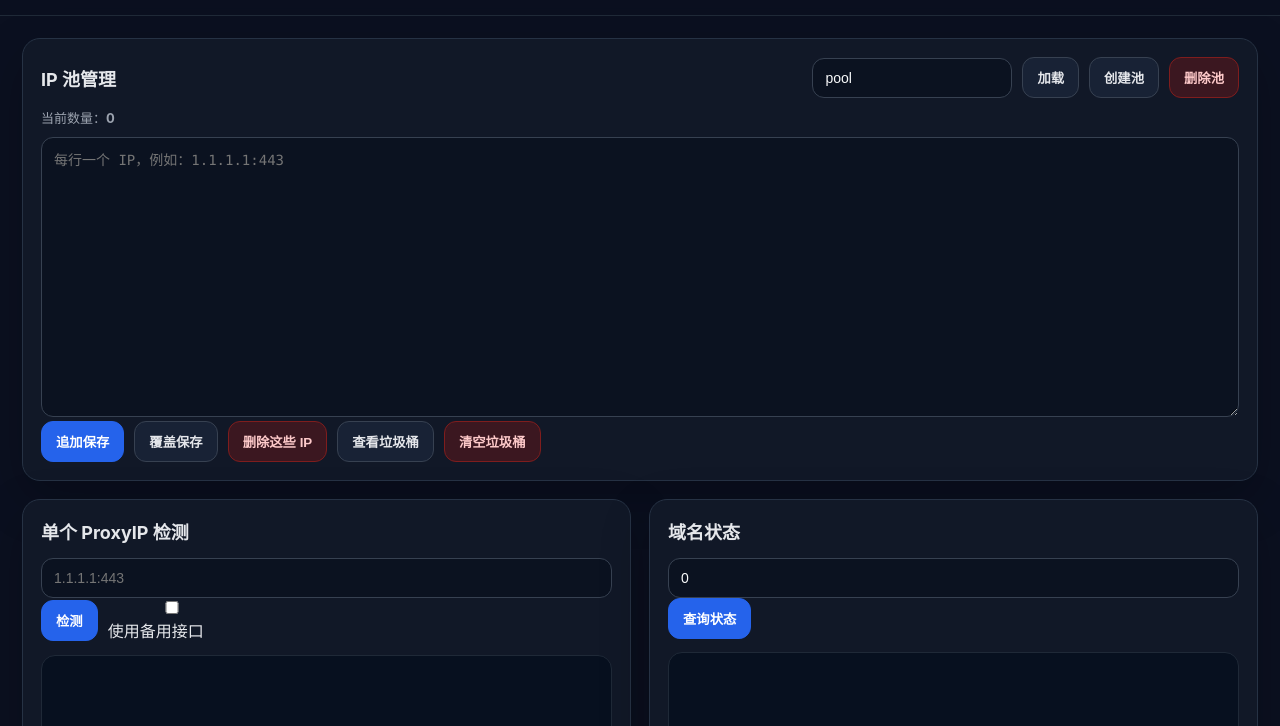
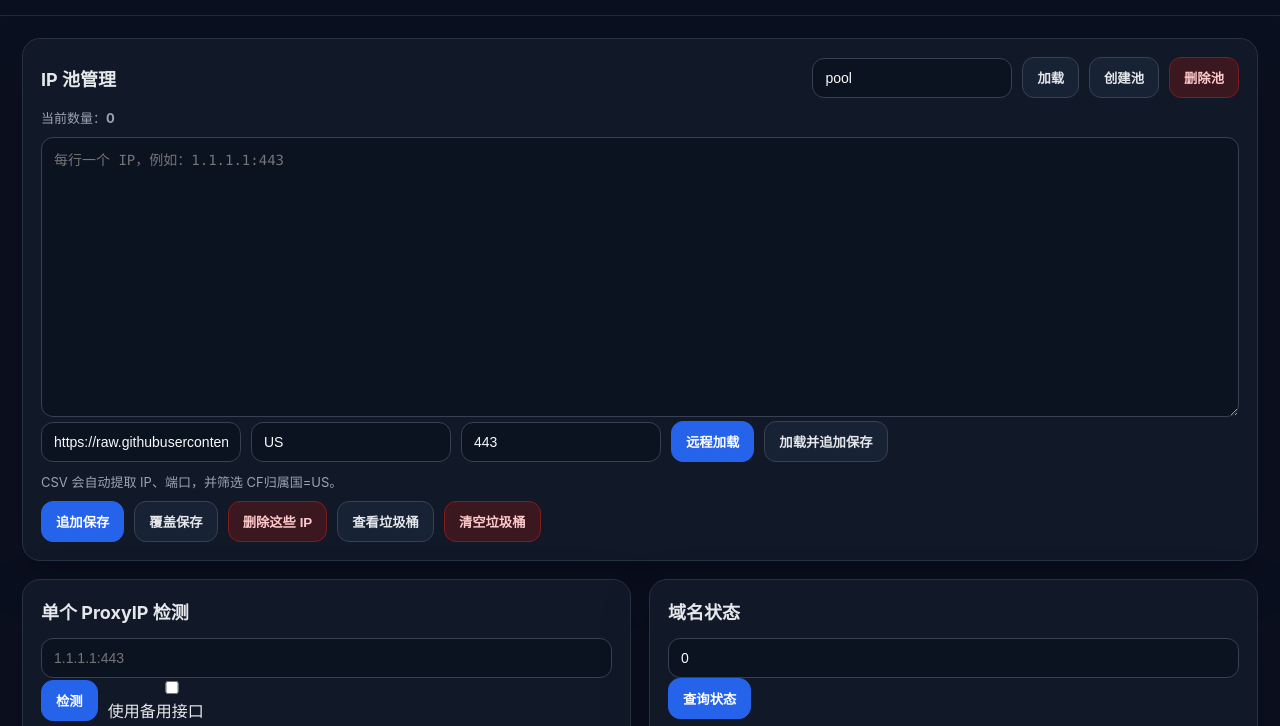
Before and after one commit to mlyo/mlyo.github.io, a website built with Vite: page index.html in a window 1280 px wide. Shown: the part 74-800 px from the top of the page. Built offline with nearby package versions, Linux system fonts and the light colour scheme; files whose address does not match are found by name.

Commit message:
Upload index.html

```diff
--- a/index.html
+++ b/index.html
@@ -16,6 +16,16 @@
       <div class="card-title"><h2>IP 池管理</h2><div class="inline"><input id="poolKey" value="pool" placeholder="pool / pool_xxx" /><button id="btnLoadPool">加载</button><button id="btnCreatePool">创建池</button><button id="btnDeletePool" class="danger">删除池</button></div></div>
       <div class="meta">当前数量：<b id="poolCount">-</b></div>
       <textarea id="poolText" spellcheck="false" placeholder="每行一个 IP，例如：1.1.1.1:443"></textarea>
+      <div class="remote-box">
+        <div class="inline grow">
+          <input id="remoteUrl" value="https://raw.githubusercontent.com/xgonce/Cloudflare_IP/refs/heads/main/result.csv" placeholder="远程 IP/CSV 地址" />
+          <input id="remoteCountry" value="US" placeholder="CF归属国" />
+          <input id="remotePort" value="443" placeholder="默认端口" />
+          <button id="btnLoadRemote" class="primary">远程加载</button>
+          <button id="btnLoadRemoteAppend">加载并追加保存</button>
+        </div>
+        <p class="hint">CSV 会自动提取 IP、端口，并筛选 CF归属国=US。</p>
+      </div>
       <div class="actions"><button id="btnAppend" class="primary">追加保存</button><button id="btnReplace">覆盖保存</button><button id="btnRemove" class="danger">删除这些 IP</button><button id="btnLoadTrash">查看垃圾桶</button><button id="btnClearTrash" class="danger">清空垃圾桶</button></div>
     </section>
     <section class="card"><h2>单个 ProxyIP 检测</h2><input id="checkIp" placeholder="1.1.1.1:443" /><div class="actions"><button id="btnCheckIp" class="primary">检测</button><label><input type="checkbox" id="useBackup" /> 使用备用接口</label></div><pre id="checkResult" class="result"></pre></section>
```
